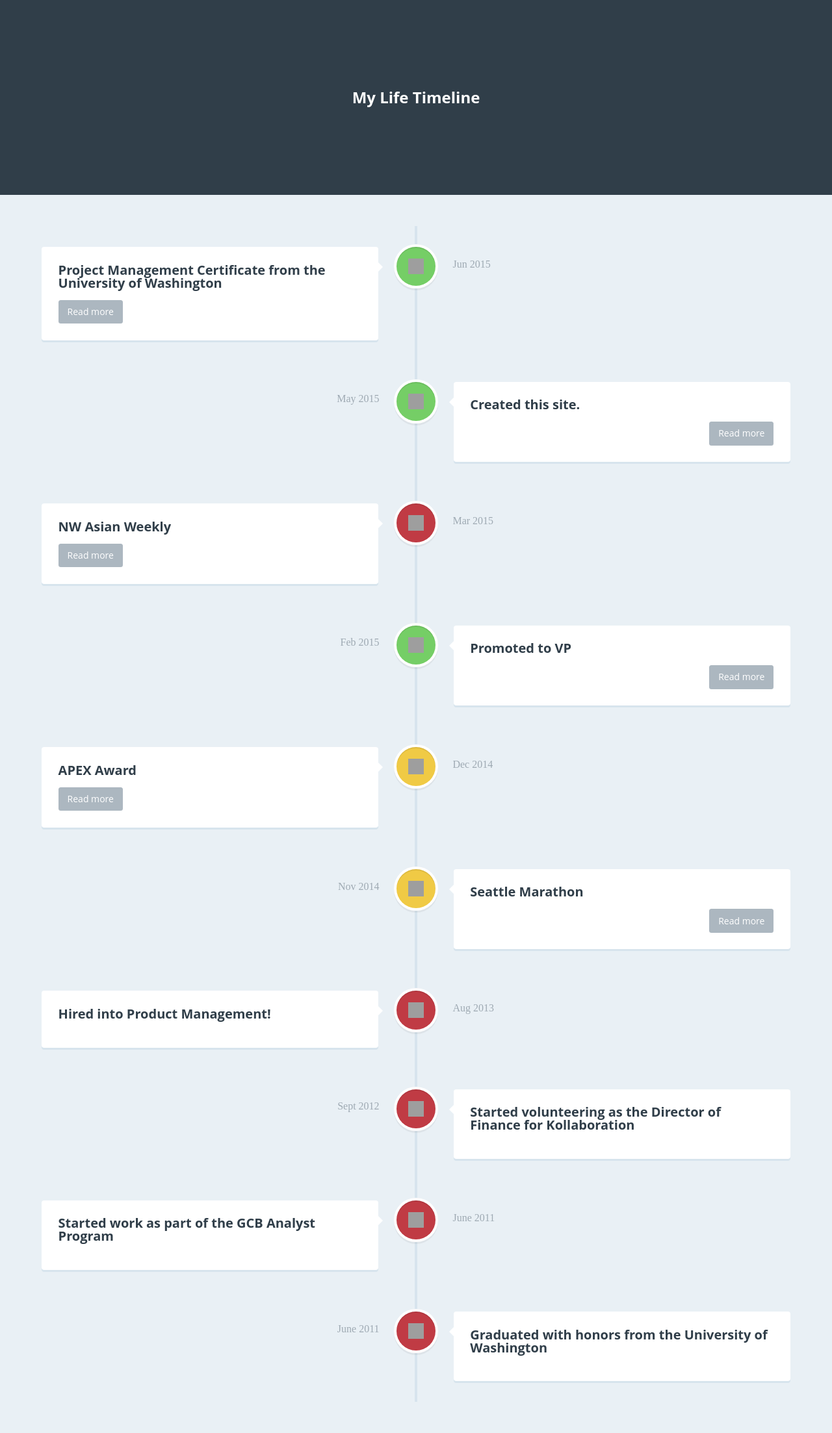
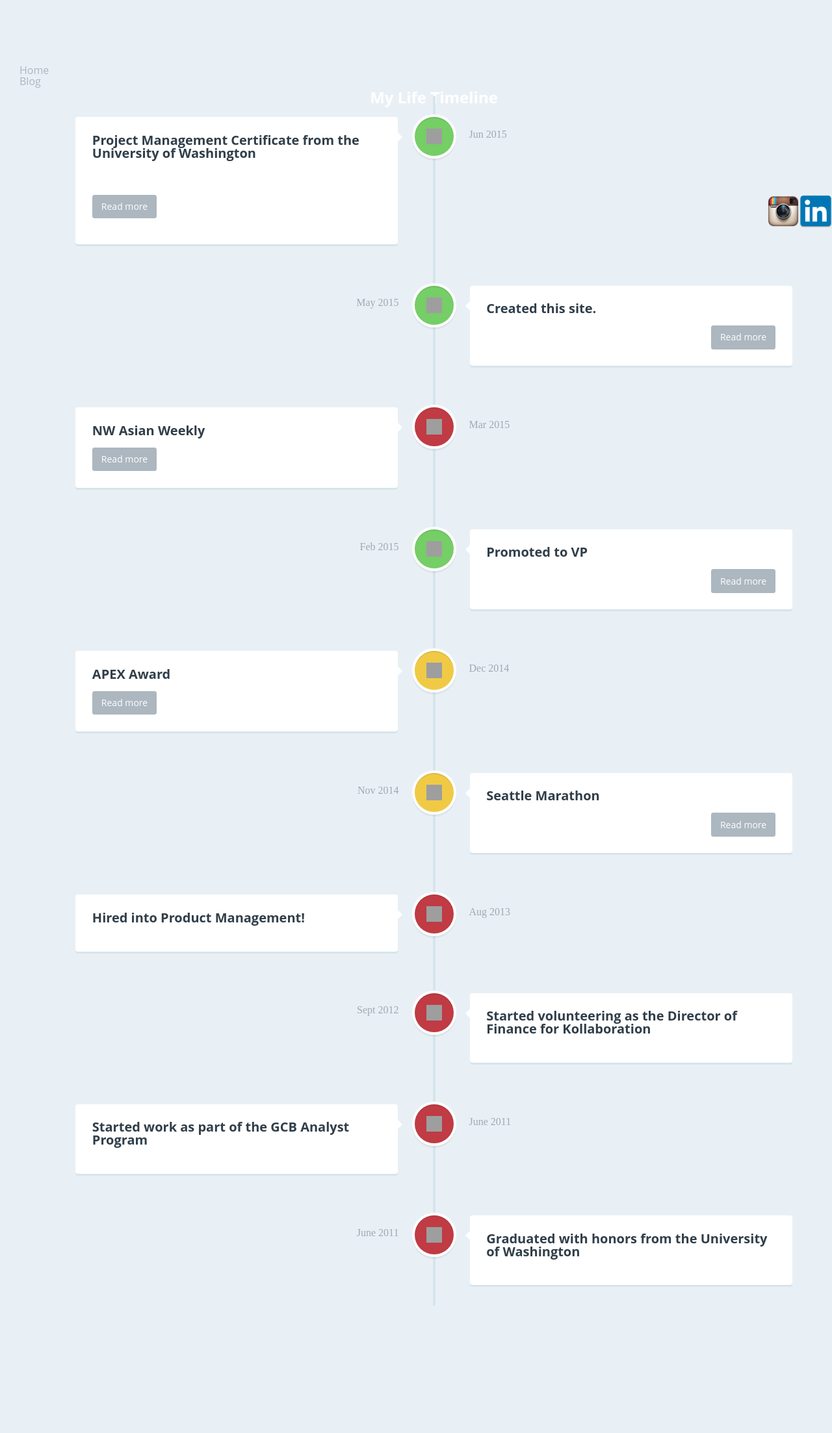
Before and after one commit to andykim5/andykim5.github.io, a PHP site: page /Projects/timeline.html in a window 1280 px wide. Shown: the whole page at 65% size. After the commit the page ends 2010 px from the top, so only its background shows below. Run offline with PHP 8.4, Linux system fonts and the light colour scheme; some libraries are stand-ins or nearby versions; grey boxes are pictures that could not be loaded.

Commit message:
add header

```diff
--- a/Projects/timeline.html
+++ b/Projects/timeline.html
@@ -12,9 +12,24 @@
 	<title>My Life Timeline</title>
 </head>
 <body>
-	<header>
-		<h1>My Life Timeline</h1>
-	</header>
+	<div class="container">
+		<div id="sidebar">
+			<div id="toc">
+				<a href="http://andykim5.github.io">Home</a>
+				<a href="http://andykim5.github.io/Blog/BlogHome.html">Blog</a>
+			</div>
+		</div>
+		<div id="header">
+			<header>
+			<h1>My Life Timeline</h1>
+			</header>
+			<div id="header1">
+				<div id="socialmediaicons">
+					<a href="https://www.linkedin.com/in/andykim5" target="_blank"><img src="http://andykim5.github.io/Style%20Library/Images/linkedin.png" height="50 width="50" style="float: right"></a>
+					<a href="https://instagram.com/andykim5/"target="_blank"><img src="http://andykim5.github.io/Style%20Library/Images/instagram.png" height="50 width="50" style="float: right"></a>
+				</div>
+			</div>
+		</div>
 
 	<section id="cd-timeline" class="cd-container">
 		<div class="cd-timeline-block">
@@ -147,4 +162,5 @@
 <script src="http://ajax.googleapis.com/ajax/libs/jquery/1.11.0/jquery.min.js"></script>
 <script src="js/main.js"></script> <!-- Resource jQuery -->
 </body>
+</div>
 </html>
--- a/Style Library/CSS/style.css
+++ b/Style Library/CSS/style.css
@@ -59,12 +59,22 @@ Modules - reusable parts of our design
 Main components
 
 -------------------------------- */
-header {
-  height: 200px;
-  line-height: 200px;
-  text-align: center;
-  background: #303e49;
-}
+.container {
+	position:relative;
+	padding:0 0 0 55px;
+	font-family: 'Montserrat';
+	}
+#header {
+	top:30px;
+    margin:0 0 5px 0;
+	text-align: center;
+	height: 100px;
+	}
+#sidebar {
+    position:absolute;
+    top:100px; bottom:0; left:30px;
+    width:50px;
+	}
 header h1 {
   color: white;
   font-size: 18px;
```
